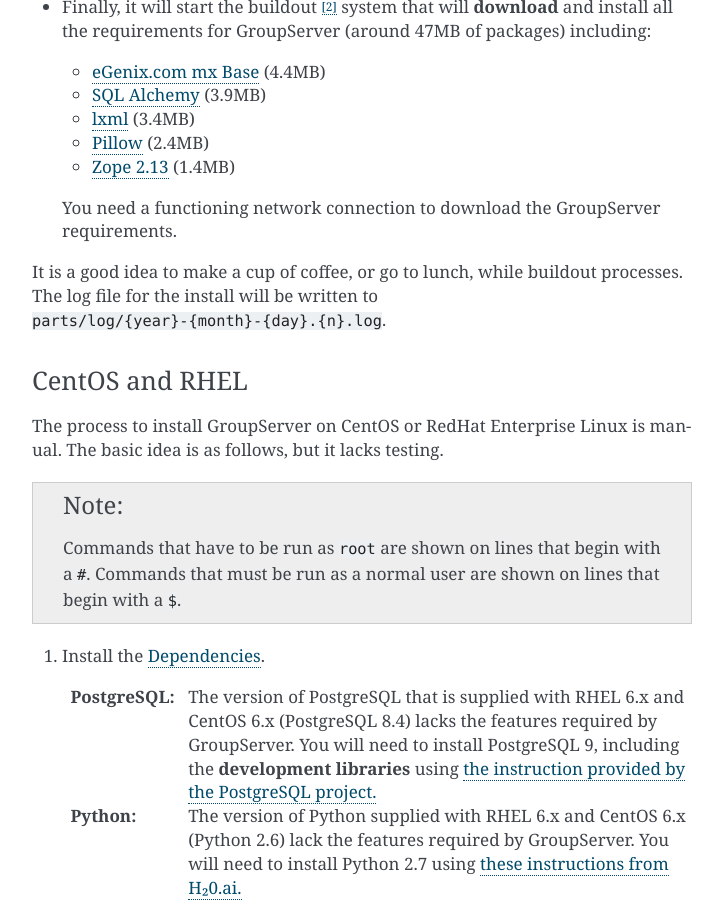
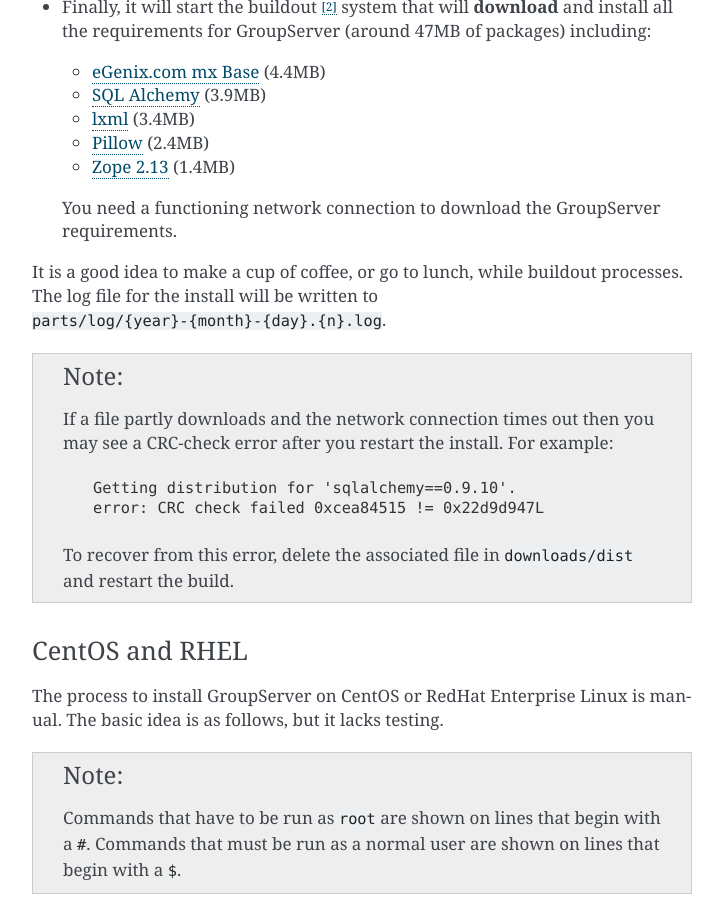
Before and after one commit to groupserver/buildout, a Sphinx documentation site: the page built from docs/groupserver-install.rst, in a window 1280 px wide and 900 px high, scrolled down 5914 px. Shown: the whole window, without its empty margins (388-1111 px from the left). Built offline with Sphinx 7.4.7, drawn with Linux system fonts in a browser that asks for light colours.

Commit message:
Moving the CRC fix to a note in the Instal docs from the FAQ.

```diff
--- a/docs/groupserver-install.rst
+++ b/docs/groupserver-install.rst
@@ -311,8 +311,24 @@
   GroupServer requirements.
 
 It is a good idea to make a cup of coffee, or go to lunch, while
-buildout processes. The log file for the install will be written
-to ``parts/log/{year}-{month}-{day}.{n}.log``.
+buildout processes. :index:`The log file for the install <pair:
+Install; Log>` will be written to
+``parts/log/{year}-{month}-{day}.{n}.log``.
+
+.. index::
+   pair: Install; Error
+
+.. Note::
+
+  If a file partly downloads and the network connection times out
+  then you may see a CRC-check error after you restart the
+  install. For example::
+
+    Getting distribution for 'sqlalchemy==0.9.10'.
+    error: CRC check failed 0xcea84515 != 0x22d9d947L
+
+  To recover from this error, delete the associated file in
+  :file:`downloads/dist` and restart the build.
 
 .. _eGenix.com mx Base: http://www.egenix.com/products/python/mxBase
 .. _SQL Alchemy: http://www.sqlalchemy.org/
```
Also changed, not shown: docs/faq.rst (+20 -17 lines).
